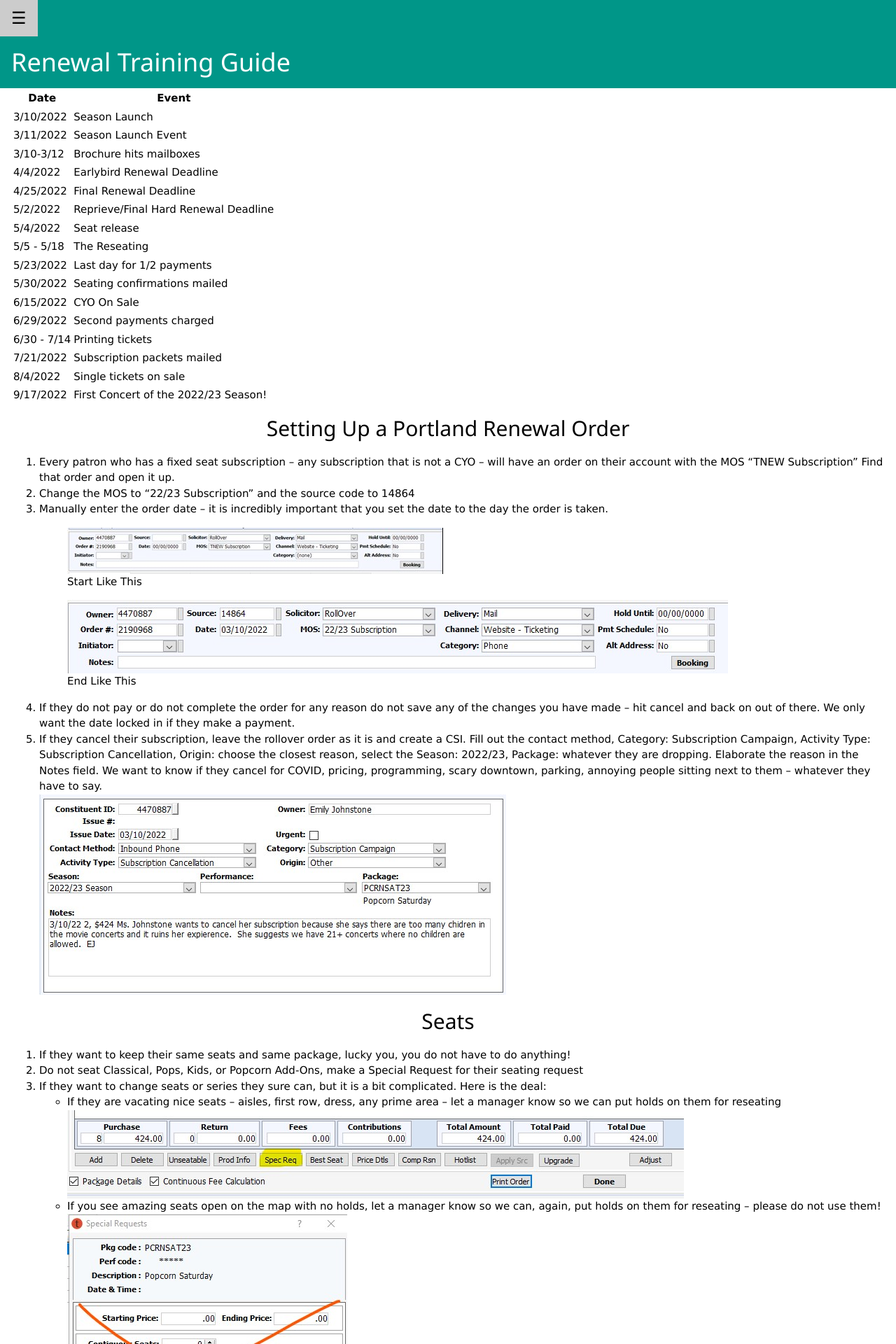
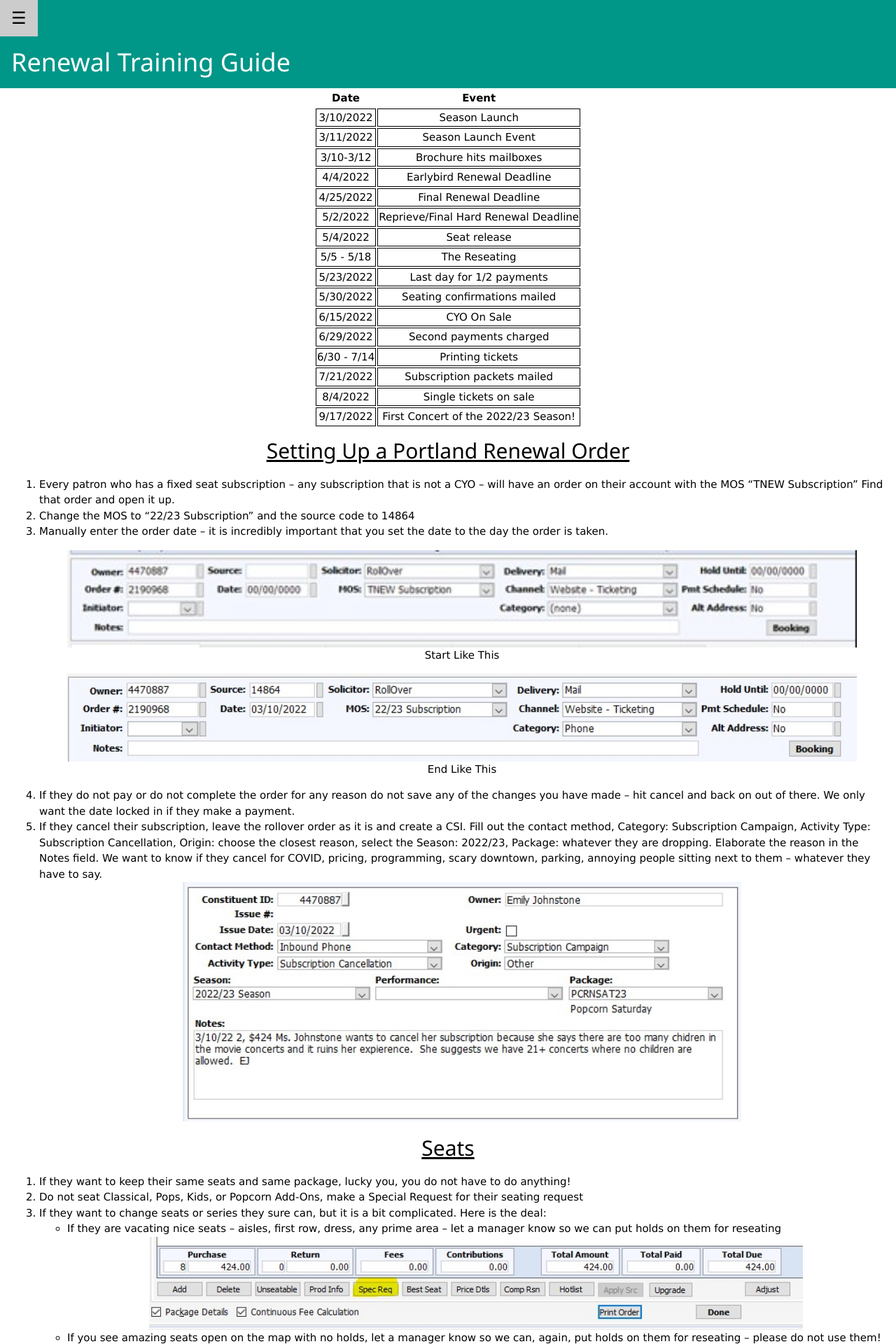
Before and after one commit to muesinga/renewal-training, a PHP site: page / in a window 1280 px wide. Shown: the top 1920 px of the page at 70% size. Run offline with PHP 8.4, Linux system fonts and the light colour scheme.

Commit message:
examples css

```diff
--- a/index.html
+++ b/index.html
@@ -7,7 +7,7 @@
 <body>
 
 <div class="w3-sidebar w3-bar-block w3-card w3-animate-left" style="display:none" id="mySidebar">
-  <button class="w3-bar-item w3-button w3-large"onclick="w3_close()">Close &times;</button>
+  <button class="w3-bar-item w3-button w3-large"onclick="w3-close()">Close &times;</button>
   <a href="#set-up" class="w3-bar-item w3-button">Setting Up a Portland Renewal Order</a>
   <a href="#seats" class="w3-bar-item w3-button">Seats</a>
   <a href="#requests" class="w3-bar-item w3-button">Special Requests/Seating Requests</a>
@@ -21,7 +21,7 @@
 <div id="main">
 
 <div class="w3-teal">
-  <button id="openNav" class="w3-button w3-teal w3-xlarge" onclick="w3_open()">&#9776;</button>
+  <button id="openNav" class="w3-button w3-teal w3-xlarge" onclick="w3-open()">&#9776;</button>
   <div class="w3-container">
     <h1>Renewal Training Guide</h1>
   </div>
@@ -104,16 +104,16 @@
   <li>Change the MOS to “22/23 Subscription” and the source code to 14864</li>
   <li>Manually enter the order date – it is incredibly important that you set the date to the day the order is taken.</li>
   <figure>
-    <img src="/images/example_1.jpg" alt="Start like this">
+    <img src="/images/example-1.jpg" alt="Start like this" class="example-1">
     <figcaption>Start Like This</figcaption>
   </figure>
   <figure>
-    <img src="/images/example_2.jpg" alt="End like this">
+    <img src="/images/example-2.jpg" alt="End like this" class="example-2">
     <figcaption>End Like This</figcaption>
   </figure>
   <li>If they do not pay or do not complete the order for any reason do not save any of the changes you have made – hit cancel and back on out of there. We only want the date locked in if they make a payment.</li>
   <li>If they cancel their subscription, leave the rollover order as it is and create a CSI. Fill out the contact method, Category: Subscription Campaign, Activity Type: Subscription Cancellation, Origin: choose the closest reason, select the Season: 2022/23, Package: whatever they are dropping. Elaborate the reason in the Notes field. We want to know if they cancel for COVID, pricing, programming, scary downtown, parking, annoying people sitting next to them – whatever they have to say.</li>
-    <img src="/images/example_3.jpg" alt="create CSI">
+    <img src="/images/example-3.jpg" alt="create CSI" class="example-3">
 </ol>
 <h2 id="seats">Seats</h2>
 <ol>
@@ -122,9 +122,9 @@
   <li>If they want to change seats or series they sure can, but it is a bit complicated. Here is the deal:
     <ul>
       <li>If they are vacating nice seats – aisles, first row, dress, any prime area – let a manager know so we can put holds on them for reseating</li>
-      <img src="/images/example_4.jpg" alt="Special requests">
+      <img src="/images/example-4.jpg" alt="Special requests" class="example-4">
       <li>If you see amazing seats open on the map with no holds, let a manager know so we can, again, put holds on them for reseating – please do not use them!</li>
-      <img src="/images/example_5.jpg" alt="Special requests box">
+      <img src="/images/example-5.jpg" alt="Special requests box" class="example-5">
       <li>Once they move seats that is it – their old seats are gone, and it is unlikely they will get them back so make it incredibly clear that is absolutely what they want to do</li>
       <li>If they change seats/series leave a dated note on the order like so; “3/15/22 switched CLSUNB low mezz to PopsSUN Orch T6” or “3/28/22 gave up Dress B, A, seats 1,2 for Mezz C, J, 9,10”</li>
       <li>If the seats they want are open and white, you can seat them right now!</li>
@@ -175,15 +175,15 @@ All right so we have their renewal, and we have their seating for their subscrip
 <p>
   If the patron is sitting in the Front Orchestra Side A or D ADA seats, they need to be set up with a kill seat, so we have room to accommodate a mobility device like a wheelchair, scooter, etc. Here is what a broken ADA subscription looks like:
 </p>
-<img src="images/example_6.jpg" alt="broken ADA subscription">
+<img src="images/example-6.jpg" alt="broken ADA subscription" class="example-6">
 <p>
   See how the price type and zone say “mixed” – we never want to see that on any order but on an ADA subscription order, it means they will not get the seat pulled for their wheelchair. Here is what it should look like:
 </p>
-<img src="images/example_7.jpg" alt="correct ADA subscription">
+<img src="images/example-7.jpg" alt="correct ADA subscription" class="example-7">
 <p>
   This is how you should reserve an ADA Subscription in the Front Orchestra:
 </p>
-<img src="images/example_8.jpg" alt="Front Orchestra ADA Seating">
+<img src="images/example-8.jpg" alt="Front Orchestra ADA Seating" class="example-8">
 <p>
   Once you finish their order you need to go to their general account, click tab “connections,” click “reminders” and add an ADA Pull reminder for every single concert in their package.
 </p>
@@ -197,11 +197,11 @@ All right so we have their renewal, and we have their seating for their subscrip
 <p>
   Concerts are held on Fridays in Smith Auditorium on the Willamette University campus. The hall is different from the Schnitz.
 </p>
-<img src="images/example_9.jpg" alt="Salem Subscriptions">
+<img src="images/example-9.jpg" alt="Salem Subscriptions" class="example-9">
 <p>
   There are only 3 price zones:
 </p>
-<img src="images/example_10.jpg" alt="Price Zones">
+<img src="images/example-10.jpg" alt="Price Zones" class="example-10">
 <p>
   We handle Salem renewals exactly like we handle Portland renewals, but they have a separate Salem Renewal source code:
 </p>
@@ -211,7 +211,7 @@ All right so we have their renewal, and we have their seating for their subscrip
 <p>
   Three things to keep your eye on for Smith Auditorium and Salem Subscriptions: Zone, Section, and Seat Numbers. The Zone will tell you the price tier they sit in, and the Section will tell you the area of the hall.
 </p>
-<img src="images/example_11.jpg" alt="Zone, Section, Seat Numbers">
+<img src="images/example-11.jpg" alt="Zone, Section, Seat Numbers" class="example-11">
 <p>
   The Seat Numbers in Smith are confusing. Sections 2, 3, 5, 6, 8 and 9 run right starting at seat 1, to left. But sections 1, 4, and 7 run left to right.
 </p>
@@ -279,12 +279,12 @@ All right so we have their renewal, and we have their seating for their subscrip
     <td>$11.50</td>
   </tr>
 </table>
-<img src="/images/example_12.jpg" alt="Price Types for Virtual Concerts">
+<img src="/images/example-12.jpg" alt="Price Types for Virtual Concerts" class="example-12">
 <p>
   DO NOT SEAT!!!!
 </p>
 <figure>
-  <img src="/images/example_13.jpg" alt="Email Receipt for Virtual Concerts">
+  <img src="/images/example-13.jpg" alt="Email Receipt for Virtual Concerts" class="example-13">
   <figcaption>There is a special email receipt for Virtual Concerts</figcaption>
 </figure>
 <h2 id="payments">Payments</h2>
@@ -365,12 +365,12 @@ All right so we have their renewal, and we have their seating for their subscrip
     <li>If we do not get that second half payment by June 29th, we will not be able to print their subscriptions, we will not be able to mail their tickets to them, they will not get them in time for the subscriber exchange week, and they will miss out on the best seats before they go on sale to the public. It is in their best interest to pay by July 8th!  </li>
   </ul>
   <li>To set up the second half of the payment after you have charged the first half click here: </li>
-  <img src="images/example_14.jpg" alt="Half Payment Set-Up 1">
+  <img src="images/example-14.jpg" alt="Half Payment Set-Up 1" class="example-14">
   <li>That brings up the Order Payment Schedule window. Ignore the Beginning and Ending dates as well as the Billing Schedule dropdown. Type “2” in the # of payments field and hit the “Schedule” button:  </li>
-  <img src="images/example_15.jpg" alt="Half Payment Set-Up 2">
+  <img src="images/example-15.jpg" alt="Half Payment Set-Up 2" class="example-15">
   <li>To have their card automatically charged on June 29th select “Credit Card Billing” on that dropdown </li>
   <li>Finally, select the card to charge under the “account” chicklet – just like we do to take a normal payment: </li>
-  <img src="images/example_16.jpg" alt="Half Payment Set-Up 3">
+  <img src="images/example-16.jpg" alt="Half Payment Set-Up 3" class="example-16">
   <li>If the card they use to pay for the first half of their subscription is going to expire before July 8th, the patron will need to contact us to update their card. </li>
 </ol>
 <h3>Half Payment with a Donation</h3>
@@ -390,7 +390,7 @@ All right so we have their renewal, and we have their seating for their subscrip
 <p>
   OK, you have done everything, the patron is happy, and the subscription is paid for – or half paid for. Now you want to send them and email confirmation, but you DO NOT want to PRINT the subscription tickets. GREAT NEWS, both options are in the same window! How convenient!
 </p>
-<img src="images/example_17.jpg" src="Confirmation Email Screen">
+<img src="images/example-17.jpg" alt="Confirmation Email Screen" class="example-17">
 <p>
   Here is how NOT TO print tickets:
 </p>
@@ -403,77 +403,6 @@ All right so we have their renewal, and we have their seating for their subscrip
   <li>Did it print?! If so, hang your head in shame and bring the printed tickets over to Emily </li>
   <li>Did it not print? Fantastic! Now just try not to print any for the next 1,000 orders </li>
 </ol>
-<h2 id="timeline">2022/23 Season Renewal Timeline</h2>
-<table>
-  <tr>
-    <th>Date</th>
-    <th>Event</th>
-  </tr>
-  <tr>
-    <td>3/10/2022</td>
-    <td>Season Launch</td>
-  </tr>
-  <tr>
-    <td>3/11/2022</td>
-    <td>Season Launch Event</td>
-  </tr>
-  <tr>
-    <td>3/10-3/12</td>
-    <td>Brochure hits mailboxes</td>
-  </tr>
-  <tr>
-    <td>4/4/2022</td>
-    <td>Earlybird Renewal Deadline</td>
-  </tr>
-  <tr>
-    <td>4/25/2022</td>
-    <td>Final Renewal Deadline</td>
-  </tr>
-  <tr>
-    <td>5/2/2022</td>
-    <td>Reprieve/Final Hard Renewal Deadline</td>
-  </tr>
-  <tr>
-    <td>5/4/2022</td>
-    <td>Seat release</td>
-  </tr>
-  <tr>
-    <td>5/5 - 5/18</td>
-    <td>The Reseating </td>
-  </tr>
-  <tr>
-    <td>5/23/2022</td>
-    <td>Last day for 1/2 payments</td>
-  </tr>
-  <tr>
-    <td>5/30/2022</td>
-    <td>Seating confirmations mailed </td>
-  </tr>
-  <tr>
-    <td>6/15/2022</td>
-    <td>CYO On Sale</td>
-  </tr>
-  <tr>
-    <td>6/29/2022</td>
-    <td>Second payments charged </td>
-  </tr>
-  <tr>
-    <td>6/30 - 7/14</td>
-    <td>Printing tickets</td>
-  </tr>
-  <tr>
-    <td>7/21/2022</td>
-    <td>Subscription packets mailed</td>
-  </tr>
-  <tr>
-    <td>8/4/2022</td>
-    <td>Single tickets on sale </td>
-  </tr>
-  <tr>
-    <td>9/17/2022</td>
-    <td>First Concert of the 2022/23 Season! </td>
-  </tr>
-</table>
 </div>
 
 </div>
--- a/styles/style.css
+++ b/styles/style.css
@@ -1,11 +1,104 @@
 h2 {
     text-align: center;
+    text-decoration: underline;
 }
 
 h3 {
     text-align: center;
 }
 
+p {
+    text-align: center;
+}
+
+img {
+    display: block;
+    margin-left: auto;
+    margin-right: auto;
+    width: 50%;
+  }
+
+td {
+    text-align: center;
+    border: 1px solid;
+}
+
+table {
+    margin-left:auto;
+    margin-right:auto;
+}
+
+figcaption {
+    text-align: center;
+}
+
+.example-1 {
+    width: 100%;
+}
+
+.example-2 {
+    width: 100%;
+}
+
+.example-3 {
+    width: 66%;
+}
+
+.example-4 {
+    width: 80%;
+}
+
+.example-5 {
+    width: 45%;
+}
+
+.example-6 {
+    width: 80%;
+}
+
+.example-7 {
+    width: 80%;
+}
+
+.example-8 {
+    width: 20;
+}
+
+.example-9 {
+    width: 33%
+}
+
+.example-10 {
+    width: 50%
+}
+
+.example-11 {
+    width: 50%
+}
+
+.example-12 {
+    width: 75%
+}
+
+.example-13 {
+    width: 33%
+}
+
+.example-14 {
+    width: 50%
+}
+
+.example-15 {
+    width: 50%
+}
+
+.example-16 {
+    width: 50%
+}
+
+.example-17 {
+    width: 25%;
+}
 //
 
 /* W3.CSS 4.15 December 2020 by Jan Egil and Borge Refsnes */
```
Also changed, not shown: images/example-1.jpg (renamed from images/example_1.jpg), images/example-10.jpg (renamed from images/example_10.jpg), images/example-11.jpg (renamed from images/example_11.jpg), images/example-12.jpg (renamed from images/example_12.jpg), images/example-13.jpg (renamed from images/example_13.jpg), images/example-14.jpg (renamed from images/example_14.jpg), images/example-15.jpg (renamed from images/example_15.jpg), images/example-16.jpg (renamed from images/example_16.jpg), images/example-17.jpg (renamed from images/example_17.jpg), images/example-2.jpg (renamed from images/example_2.jpg), images/example-3.jpg (renamed from images/example_3.jpg), images/example-4.jpg (renamed from images/example_4.jpg), images/example-5.jpg (renamed from images/example_5.jpg), images/example-6.jpg (renamed from images/example_6.jpg), 3 more files.
